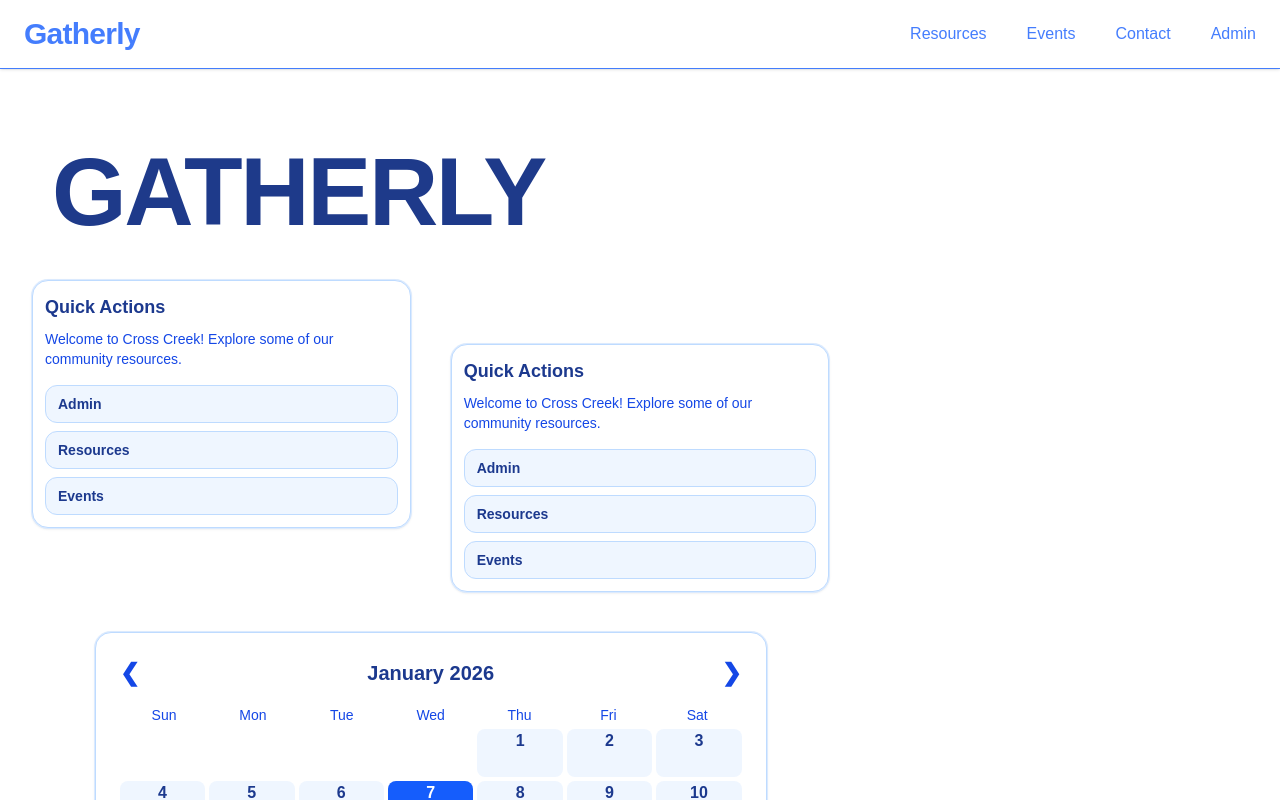
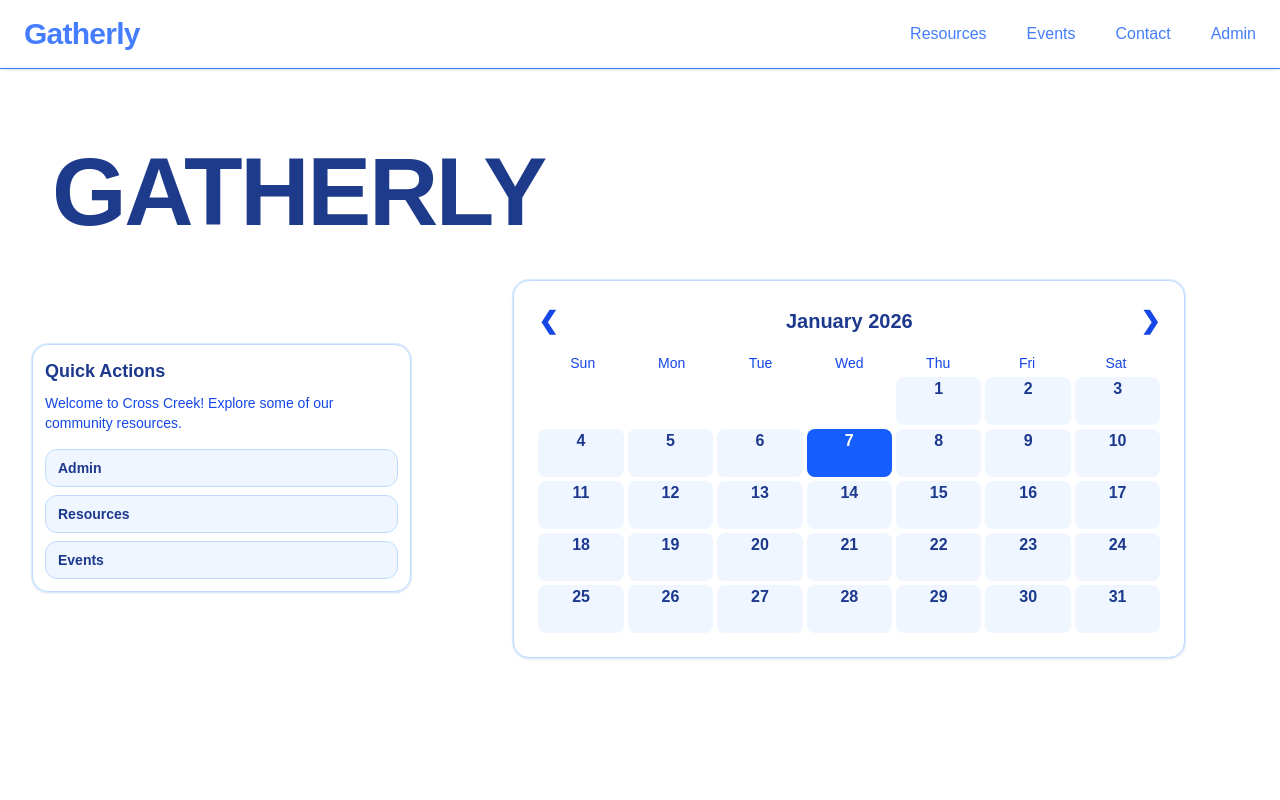
Before and after one commit to TSA-Group/tsa_group_starter, a Next.js app: page / in a window 1280 px wide. Shown: the top 800 px of the page. Built offline with nearby package versions, Linux system fonts and the light colour scheme.

Commit message:
Update page.tsx

```diff
--- a/app/page.tsx
+++ b/app/page.tsx
@@ -151,9 +151,6 @@ export default function Home() {
       {/* MAIN GRID */}
       <motion.main className="max-w-7xl mx-auto px-4 sm:px-6 lg:px-8 pb-32 grid grid-cols-1 lg:grid-cols-3 gap-8 lg:gap-10">
         {/* LEFT COLUMN */}
-        <motion.section className="space-y-8 lg:col-span-1">
-          <QuickActions />
-        </motion.section>
         <motion.section className="space-y-8 lg:col-span-1">
           <div className="mt-16">
             <QuickActions />
```
